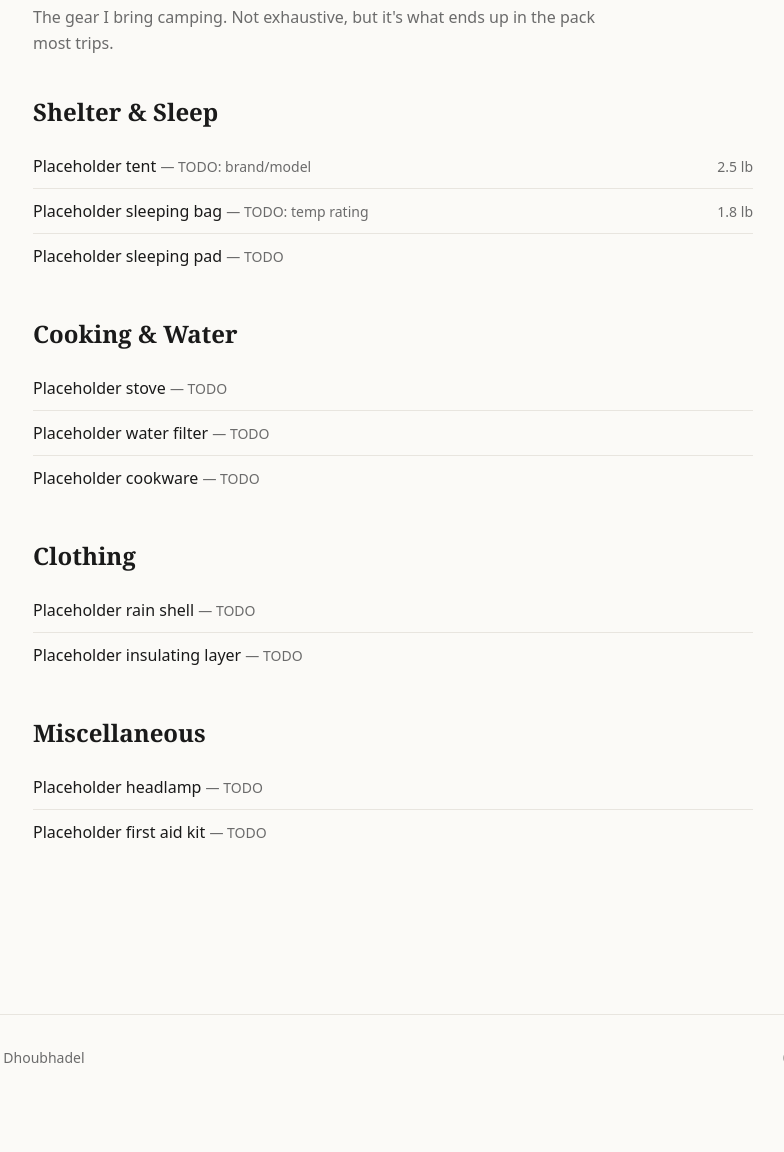
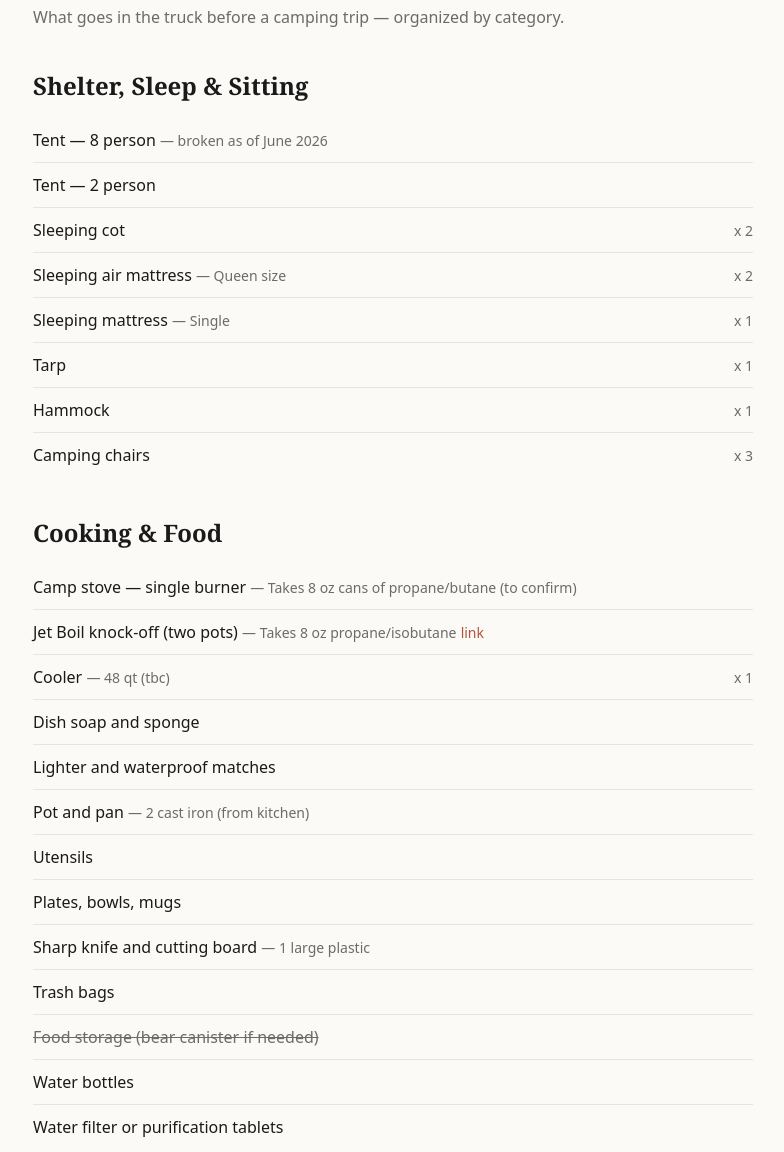
Before and after one commit to ojdh/ojdh.github.io, an Astro site: page /gear in a window 1280 px wide. Shown: the part 177-1329 px from the top of the page, without its empty margins (247-1031 px from the left). Before the commit the page ends 1278 px from the top, so only its background shows below. Built offline with nearby package versions, Linux system fonts and the light colour scheme; Astro itself is replaced by a stand-in of ours.

Commit message:
Fill in real camping gear list
Replace placeholder gear.ts content with the actual list across
7 categories, plus quantity/notes/link rendering and struck-through
items kept for reference (bear canister, multi-tool) on the /gear
page.

```diff
--- a/src/data/gear.ts
+++ b/src/data/gear.ts
@@ -1,10 +1,12 @@
 // Structured camping gear list. Edit these objects to update the /gear page.
-// All entries below are PLACEHOLDERS — replace with your real gear list.
 
 export type GearItem = {
   name: string;
-  weight?: string;
+  quantity?: string;
   notes?: string;
+  link?: string;
+  /** Struck through in the source list — kept for reference but not currently packed. */
+  skip?: boolean;
 };
 
 export type GearCategory = {
@@ -12,39 +14,106 @@ export type GearCategory = {
   items: GearItem[];
 };
 
-export const intro =
-  // TODO: replace with your own intro.
-  "The gear I bring camping. Not exhaustive, but it's what ends up in the pack most trips.";
+export const intro = 'What goes in the truck before a camping trip — organized by category.';
 
 export const gearCategories: GearCategory[] = [
   {
-    title: 'Shelter & Sleep',
+    title: 'Shelter, Sleep & Sitting',
     items: [
-      { name: 'Placeholder tent', weight: '2.5 lb', notes: 'TODO: brand/model' },
-      { name: 'Placeholder sleeping bag', weight: '1.8 lb', notes: 'TODO: temp rating' },
-      { name: 'Placeholder sleeping pad', notes: 'TODO' },
+      { name: 'Tent — 8 person', notes: 'broken as of June 2026' },
+      { name: 'Tent — 2 person' },
+      { name: 'Sleeping cot', quantity: 'x 2' },
+      { name: 'Sleeping air mattress', quantity: 'x 2', notes: 'Queen size' },
+      { name: 'Sleeping mattress', quantity: 'x 1', notes: 'Single' },
+      { name: 'Tarp', quantity: 'x 1' },
+      { name: 'Hammock', quantity: 'x 1' },
+      { name: 'Camping chairs', quantity: 'x 3' },
     ],
   },
   {
-    title: 'Cooking & Water',
+    title: 'Cooking & Food',
     items: [
-      { name: 'Placeholder stove', notes: 'TODO' },
-      { name: 'Placeholder water filter', notes: 'TODO' },
-      { name: 'Placeholder cookware', notes: 'TODO' },
+      {
+        name: 'Camp stove — single burner',
+        notes: 'Takes 8 oz cans of propane/butane (to confirm)',
+      },
+      {
+        name: 'Jet Boil knock-off (two pots)',
+        notes: 'Takes 8 oz propane/isobutane',
+        link: 'https://www.canadiantire.ca/en/pdp/woods-butane-propane-gas-cylinder-canister-fuel-for-camping-stoves-lanterns-heaters-8-oz-0762010p.html',
+      },
+      { name: 'Cooler', quantity: 'x 1', notes: '48 qt (tbc)' },
+      { name: 'Dish soap and sponge' },
+      { name: 'Lighter and waterproof matches' },
+      { name: 'Pot and pan', notes: '2 cast iron (from kitchen)' },
+      { name: 'Utensils' },
+      { name: 'Plates, bowls, mugs' },
+      { name: 'Sharp knife and cutting board', notes: '1 large plastic' },
+      { name: 'Trash bags' },
+      { name: 'Food storage (bear canister if needed)', skip: true },
+      { name: 'Water bottles' },
+      { name: 'Water filter or purification tablets' },
+    ],
+  },
+  {
+    title: 'Lighting & Navigation',
+    items: [
+      {
+        name: 'Headlamp',
+        quantity: 'x 3',
+        notes: 'one battery operated, one USB-C, one USB-A',
+      },
+      { name: 'Lantern', quantity: 'x 2' },
+      {
+        name: 'Portable charger 20000 mAh',
+        quantity: 'x 1',
+        notes: 'does not include USB-C',
+      },
+    ],
+  },
+  {
+    title: 'Tools & Safety',
+    items: [
+      { name: 'Bear spray', quantity: 'x 2', notes: 'one is likely expired' },
+      { name: 'Axe or hatchet', quantity: 'x 2', notes: 'full size + mid size' },
+      { name: 'Duct tape', notes: 'in Elantra' },
+      { name: 'Paracord', notes: 'in Elantra' },
+      { name: 'First-aid kit', notes: 'in Elantra' },
+      { name: 'Multi-tool or pocket knife', skip: true },
+      { name: 'Insect repellent' },
+      { name: 'Sunscreen' },
+      { name: 'Fire starter' },
     ],
   },
   {
     title: 'Clothing',
     items: [
-      { name: 'Placeholder rain shell', notes: 'TODO' },
-      { name: 'Placeholder insulating layer', notes: 'TODO' },
+      { name: 'Moisture-wicking base layers' },
+      { name: 'Insulating mid-layer', notes: 'fleece or puffy' },
+      { name: 'Waterproof rain jacket and pants' },
+      { name: 'Hiking pants and shorts' },
+      { name: 'T-shirts' },
+      { name: 'Warm hat and sun hat' },
+      { name: 'Gloves' },
+      { name: 'Wool socks', notes: 'extra pairs' },
+      { name: 'Sturdy hiking boots' },
+      { name: 'Camp shoes or sandals' },
     ],
   },
   {
-    title: 'Miscellaneous',
+    title: 'Hygiene',
     items: [
-      { name: 'Placeholder headlamp', notes: 'TODO' },
-      { name: 'Placeholder first aid kit', notes: 'TODO' },
+      { name: 'Toilet paper' },
+      { name: 'Trowel' },
+      { name: 'Hand sanitizer' },
+      { name: 'Biodegradable soap' },
+      { name: 'Towel' },
+      { name: 'Toothbrush and toothpaste' },
+      { name: 'Wet wipes' },
     ],
   },
+  {
+    title: 'Extras',
+    items: [{ name: 'Playing cards or books' }],
+  },
 ];
--- a/src/pages/gear.astro
+++ b/src/pages/gear.astro
@@ -22,14 +22,28 @@ import { intro, gearCategories } from '../data/gear';
             <ul class="mt-4 divide-y divide-[var(--color-faint)]">
               {category.items.map((item) => (
                 <li class="flex flex-wrap items-baseline justify-between gap-2 py-2.5">
-                  <span class="text-[var(--color-ink)]">
+                  <span
+                    class:list={[
+                      item.skip
+                        ? 'text-[var(--color-muted)] line-through'
+                        : 'text-[var(--color-ink)]',
+                    ]}
+                  >
                     {item.name}
                     {item.notes && (
                       <span class="text-sm text-[var(--color-muted)]"> — {item.notes}</span>
                     )}
+                    {item.link && (
+                      <>
+                        {' '}
+                        <a href={item.link} class="link-underline text-sm text-[var(--color-accent)]">
+                          link
+                        </a>
+                      </>
+                    )}
                   </span>
-                  {item.weight && (
-                    <span class="text-sm text-[var(--color-muted)]">{item.weight}</span>
+                  {item.quantity && (
+                    <span class="text-sm text-[var(--color-muted)]">{item.quantity}</span>
                   )}
                 </li>
               ))}
```
